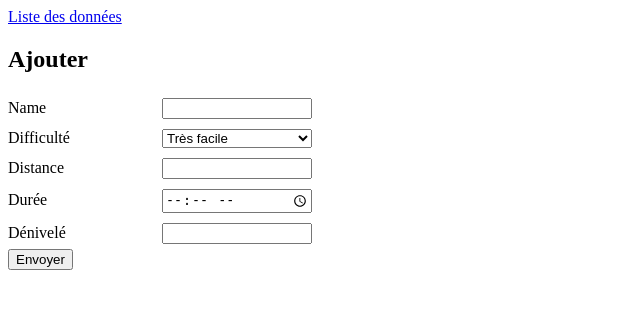
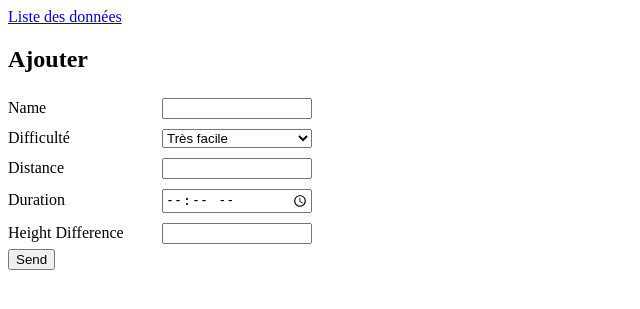
Before and after one commit to RosaBld/SQL, a PHP site: page /create.php in a window 1280 px wide. Shown: the top 309 px of the page, without its empty margins (0-640 px from the left). Run offline with PHP 8.4, Linux system fonts and the light colour scheme.

Commit message:
hiking exercice

```diff
--- a/hiking/create.php
+++ b/hiking/create.php
@@ -24,16 +24,17 @@
 			<input type="text" name="distance" value="">
 		</div>
 		<div>
-			<label for="duration">Durée</label>
+			<label for="duration">Duration</label>
 			<input type="time" name="duration" value="">
 		</div>
 		<div>
-			<label for="height_difference">Dénivelé</label>
+			<label for="height_difference">Height Difference</label>
 			<input type="text" name="height_difference" value="">
 		</div>
-		<button type="submit" name="button">Envoyer</button>
+		<button type="submit" name="button">Send</button>
 	</form>
     <?php
+    require 'get.php';
     if ($_SERVER['REQUEST_METHOD']==='POST') {
         $name=$_POST['name'];
         $difficulty=$_POST['difficulty'];
@@ -41,10 +42,10 @@
         $duration=$_POST['duration'];
         $height_difference=$_POST['height_difference'];
 
-        $stmt = $bdd->prepare('INSERT INTO hiking (name, difficulty, distance, duration, height_difference) VALUES (:name, :difficulty, :distance, :duration, :height_difference)');
+        $stmt = $pdo->prepare('INSERT INTO hiking (name, difficulty, distance, duration, height_difference) VALUES (:name, :difficulty, :distance, :duration, :height_difference)');
         $stmt->execute([':name' => $name, ':difficulty' => $difficulty, ':distance' => $distance, ':duration' => $duration, ':height_difference' => $height_difference]);
-        echo "<p>New hike added !</p>";
-		echo '<a href="read.php">Back</a>';
+        echo '<p>Congrats! You entered a new hiking experience</p>
+        <a href="read.php"</a>';
 
         exit;
     }
--- a/hiking/read.php
+++ b/hiking/read.php
@@ -27,7 +27,11 @@
                         <td><a href="delete.php?id=' . $row['id'] . '">Delete</a></td>
                         </tr>';
                 }
-                echo '</table>';
+                echo '</table>
+                <br>
+                <br>
+                <br>
+                <a href="create.php">Create a new Hike!</a>';
 
                 exit;
             }
```
